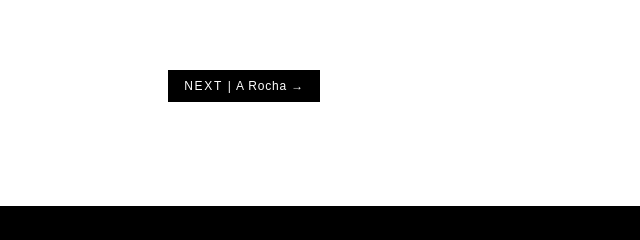
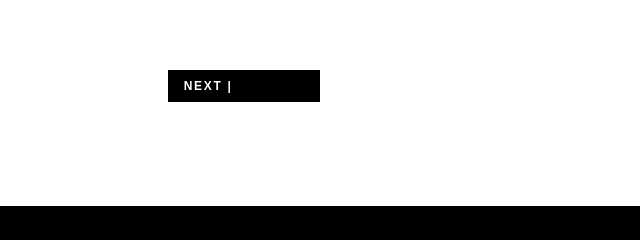
Before and after one commit to aron27967460/My-Portfolio, a plain HTML site: page ccs.html in a window 1280 px wide. In both pictures the pointer is over the link 883 px from the left and 11189 px from the top of the page. Shown: the part 11103-11343 px from the top of the page, 640-1280 px from the left. Drawn offline with Linux system fonts and the light colour scheme; a web font is replaced by a local one.

Commit message:
minor css update

```diff
--- a/css/main.css
+++ b/css/main.css
@@ -839,13 +839,18 @@ footer{
   letter-spacing:1.7px;
 }
 
-.d-button:hover, .d-button:focus, .d-button:hover strong{
+.d-button:hover, .d-button:focus{
   font-family:'GT-America', sans-serif;
   font-weight:normal;
   cursor:pointer;
-  color:white;
   background-size:100% 100%;
   outline-style: none;
+}
+
+.d-button:hover strong{
+  color:white;
+  font-weight:700;
+  letter-spacing:1.7px;
 }
 
 /* back to top button */
```
